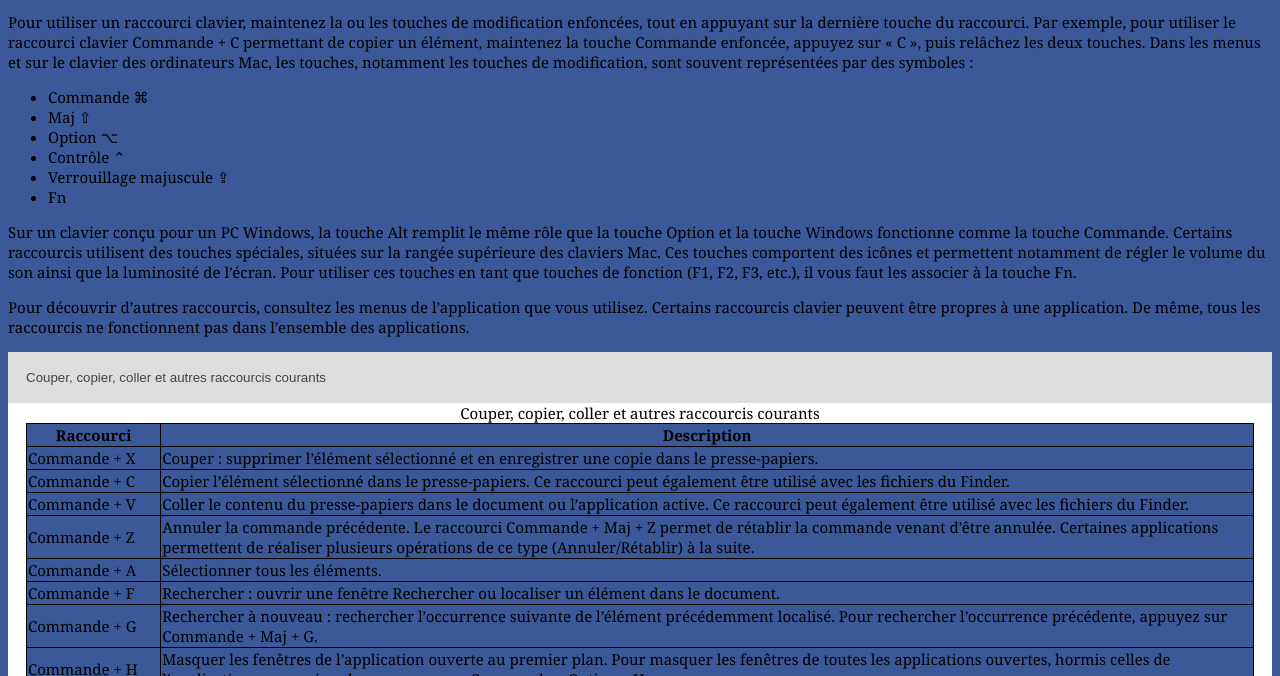
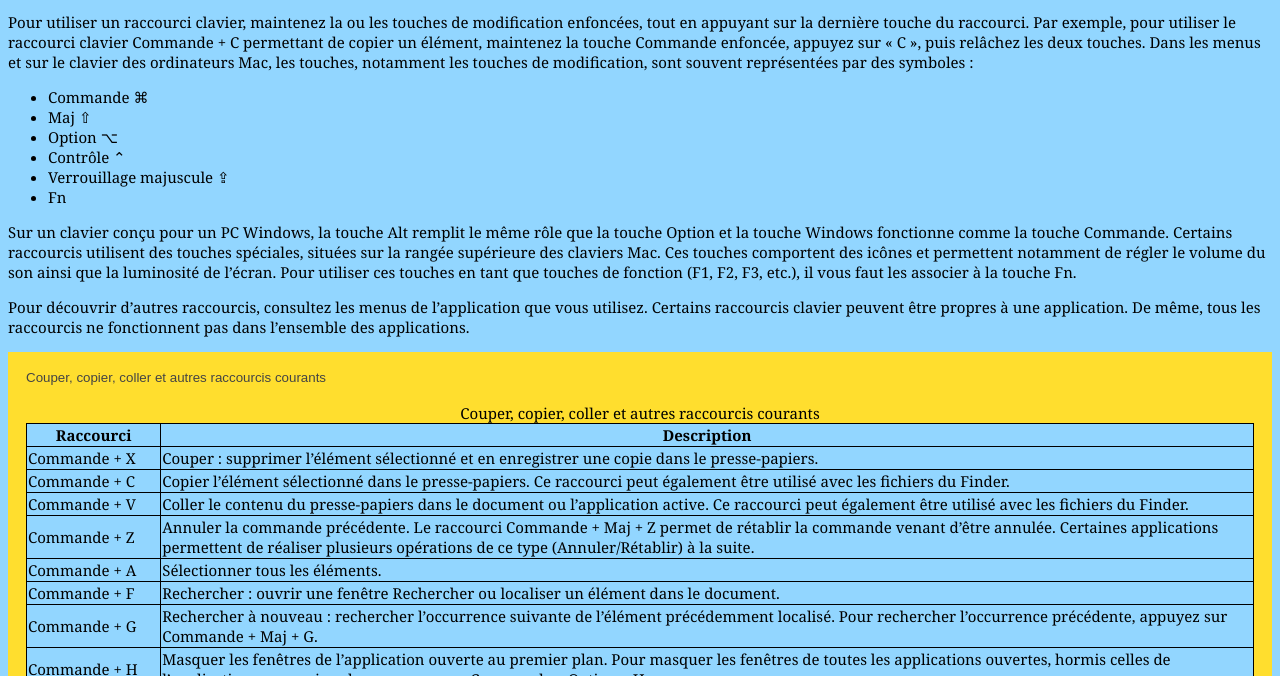
Before and after one commit to yaznet/mac_cheat_sheet, a plain HTML site: page index.html in a window 1280 px wide. Both pictures are taken after a click on the button "Couper, copier, coller et autres raccourcis courants". Shown: the part 124-800 px from the top of the page. Drawn offline with Linux system fonts and the light colour scheme.

Commit message:
Test background-color style.css

```diff
--- a/style.css
+++ b/style.css
@@ -1,5 +1,5 @@
 body {
-	background-color:#3b5998;
+	background-color:#92D6FF;
 	font-family: Georgia,Times,serif;
 	font-size: 15px;
 }
@@ -10,17 +10,17 @@
 table
 {
     border-collapse: collapse;
-    background-color:#3b5998;
+    background-color:#92D6FF;
 }
 td, th /* Mettre une bordure sur les td ET les th */
 {
     border: 1px solid black;
-    background-color:#3b5998;
+    background-color:#92D6FF;
 }
 
 /* Style the buttons that are used to open and close the accordion panel */
 button.accordion {
-    background-color: #eee;
+    background-color: #FFDE2E;
     color: #444;
     cursor: pointer;
     padding: 18px;
@@ -33,13 +33,13 @@
 
 /* Add a background color to the button if it is clicked on (add the .active class with JS), and when you move the mouse over it (hover) */
 button.accordion.active, button.accordion:hover {
-    background-color: #ddd;
+    background-color: #FFDE2E;
 }
 
 /* Style the accordion panel. Note: hidden by default */
 div.panel {
     padding: 0 18px;
-    background-color: white;
+    background-color: #FFDE2E;
     display: none;
 }
 
```
